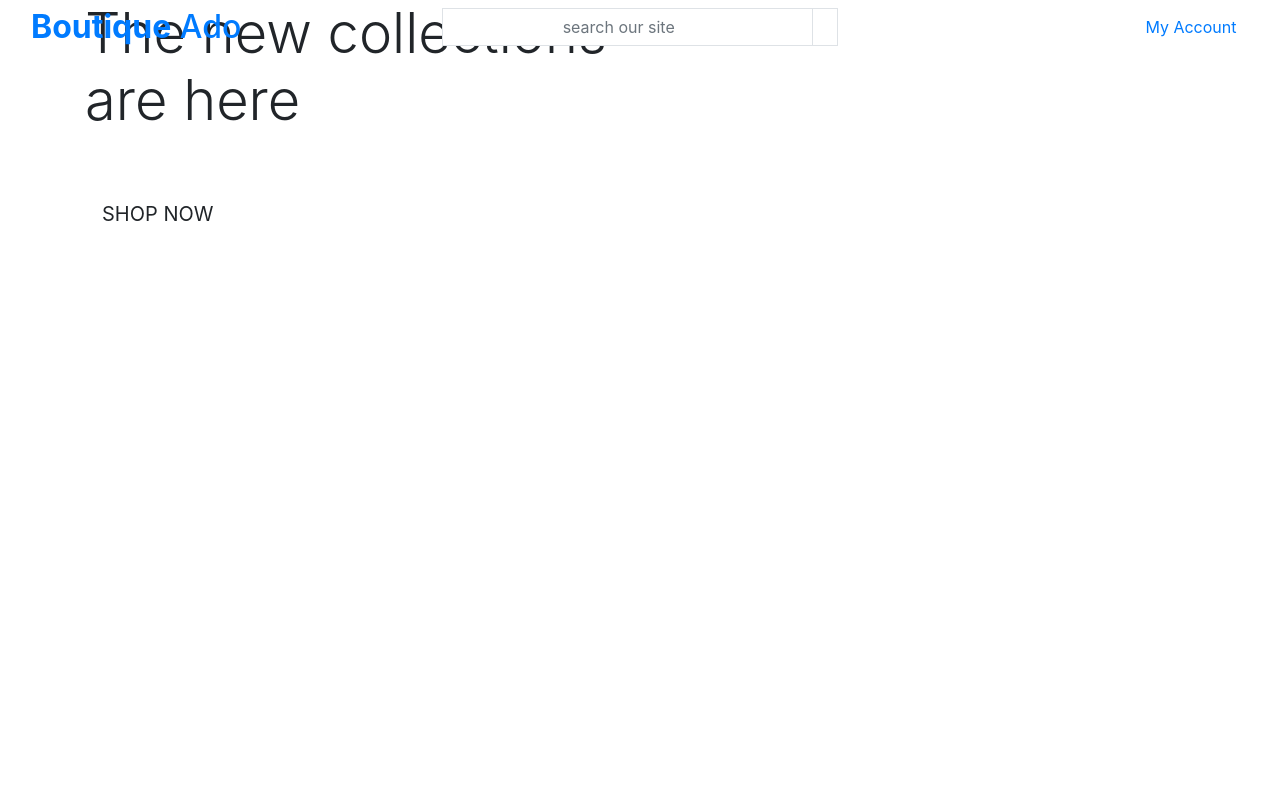
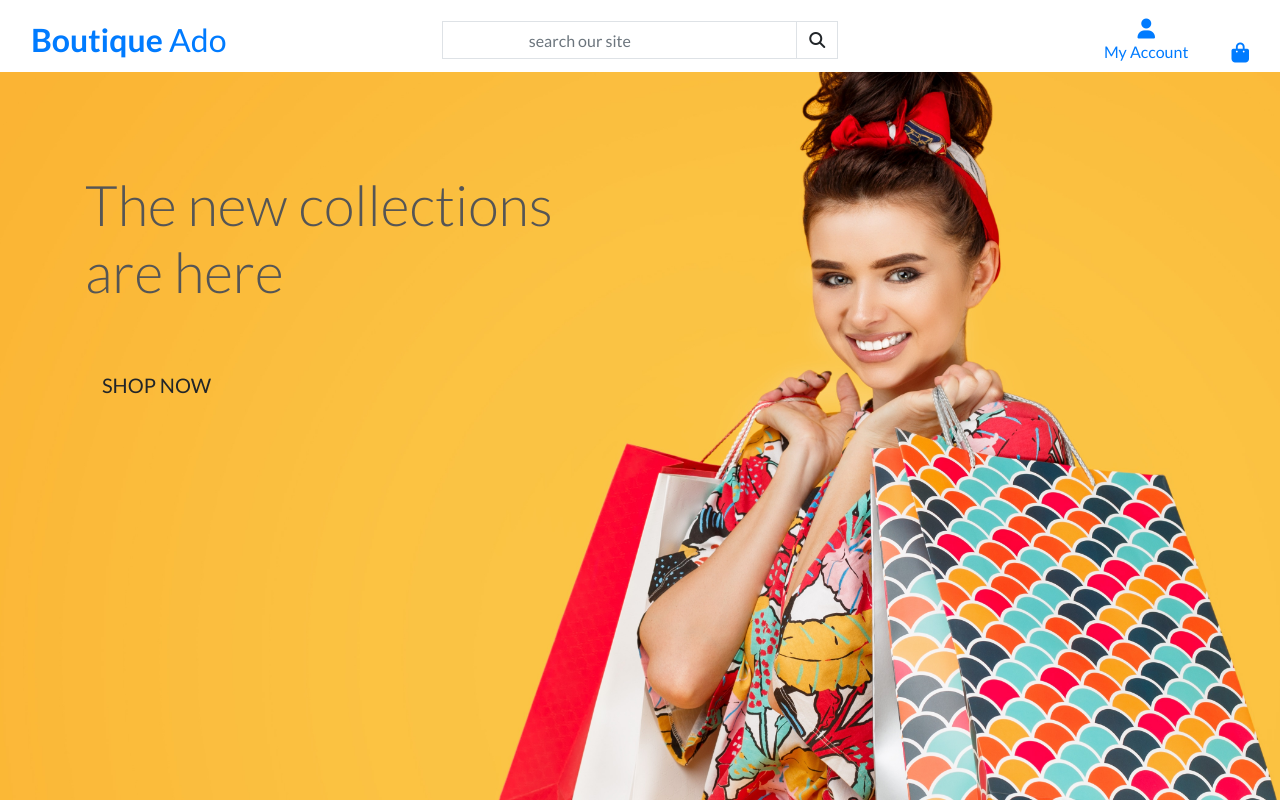
Before and after one commit to Travyssm/boutique-ado, a Django app: page / in a window 1280 px wide. Run offline with Django 3.2, Linux system fonts and the light colour scheme; some libraries are stand-ins or nearby versions.

Commit message:
completed homepage header and css

```diff
--- a/boutique_ado/settings.py
+++ b/boutique_ado/settings.py
@@ -150,6 +150,10 @@ USE_TZ = True
 # https://docs.djangoproject.com/en/3.2/howto/static-files/
 
 STATIC_URL = '/static/'
+STATICFILES_DIRS = (os.path.join(BASE_DIR, 'static'),)
+
+MEDIA_URL = '/media/'
+MEDIA_ROOT = os.path.join(BASE_DIR, 'media')
 
 # Default primary key field type
 # https://docs.djangoproject.com/en/3.2/ref/settings/#default-auto-field
--- a/boutique_ado/urls.py
+++ b/boutique_ado/urls.py
@@ -15,9 +15,11 @@ Including another URLconf
 """
 from django.contrib import admin
 from django.urls import path, include
+from django.conf import settings
+from django.conf.urls.static import static
 
 urlpatterns = [
     path('admin/', admin.site.urls),
     path('accounts/', include('allauth.urls')),
     path('', include('home.urls')),
-]
+] + static(settings.MEDIA_URL, document_root=settings.MEDIA_ROOT)
--- /dev/null
+++ b/static/css/base.css
@@ -0,0 +1,11 @@
+html{
+    height: 100%;
+}
+
+body {
+    background: url('/media/homepage_background_cropped.jpg') no-repeat center center fixed;
+    background-size: cover;
+    height: calc(100vh - 164px);
+    color: #555;
+    font-family: 'Lato';
+}
--- a/templates/base.html
+++ b/templates/base.html
@@ -15,12 +15,17 @@
 
     {% block corecss %}
     <link rel="stylesheet" href="https://cdn.jsdelivr.net/npm/bootstrap@4.6.2/dist/css/bootstrap.min.css" integrity="sha384-xOolHFLEh07PJGoPkLv1IbcEPTNtaed2xpHsD9ESMhqIYd0nLMwNLD69Npy4HI+N" crossorigin="anonymous">
+    <link rel="preconnect" href="https://fonts.googleapis.com">
+    <link rel="preconnect" href="https://fonts.gstatic.com" crossorigin>
+    <link href="https://fonts.googleapis.com/css2?family=Lato:ital,wght@0,100;0,300;0,400;0,700;0,900;1,100;1,300;1,400;1,700;1,900&display=swap" rel="stylesheet">
+    <link rel="stylesheet" href="{% static 'css/base.css' %}">
     {% endblock %}
 
     {% block extra_css %}
     {% endblock %}
 
     {% block corejs %}
+    <script src="https://kit.fontawesome.com/bf71e7a029.js" crossorigin="anonymous"></script>
     <script src="https://cdn.jsdelivr.net/npm/jquery@3.5.1/dist/jquery.min.js" integrity="sha256-9/aliU8dGd2tb6OSsuzixeV4y/faTqgFtohetphbbj0=" crossorigin="anonymous"></script>
     <script src="https://cdn.jsdelivr.net/npm/bootstrap@4.6.2/dist/js/bootstrap.bundle.min.js" integrity="sha384-Fy6S3B9q64WdZWQUiU+q4/2Lc9npb8tCaSX9FK7E8HnRr0Jz8D6OP9dO5Vg3Q9ct" crossorigin="anonymous"></script>
     {% endblock %}
@@ -32,7 +37,7 @@
   </head>
   <body>
     <header class="container-fluid fixed-top">
-        <div class="row">
+        <div id="topnav" class="row bg-white pt-lg-2 d-none d-lg-flex">
             <div class="col-12 col-lg-4 my-auto py-1 py-lg-0 text-center text-lg-left">
                 <a href="{% url 'home' %}" class="nav-link main-logo-link">
                     <h2 class="logo-font text-black my-0"><strong>Boutique</strong> Ado</h2>
@@ -76,7 +81,7 @@
                         </div>
                     </li>
                     <li class="list-inline-item">
-                        <a class="{% if grand_total %}text-info font-weight-bold{% else %}text-black{% endif %}nav-link" href="">
+                        <a class="{% if grand_total %}text-info font-weight-bold{% else %}text-black{% endif %} nav-link" href="">
                             <div class="text-center">
                                 <div><i class="fas fa-shopping-bag fa-lg"></i></div>
                                 <p class="my-0">
```
Also changed, not shown: media/homepage_background_cropped.jpg (added).
